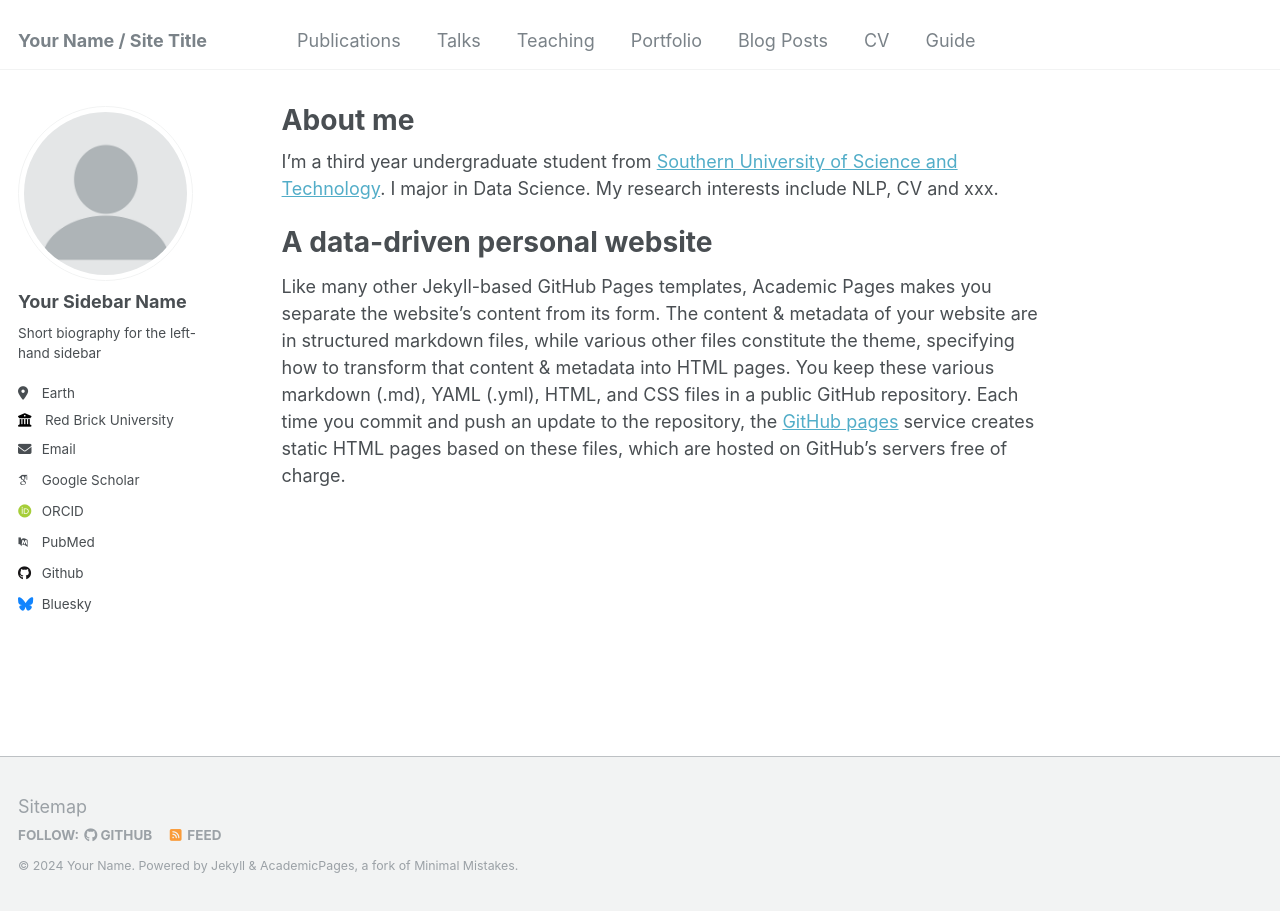
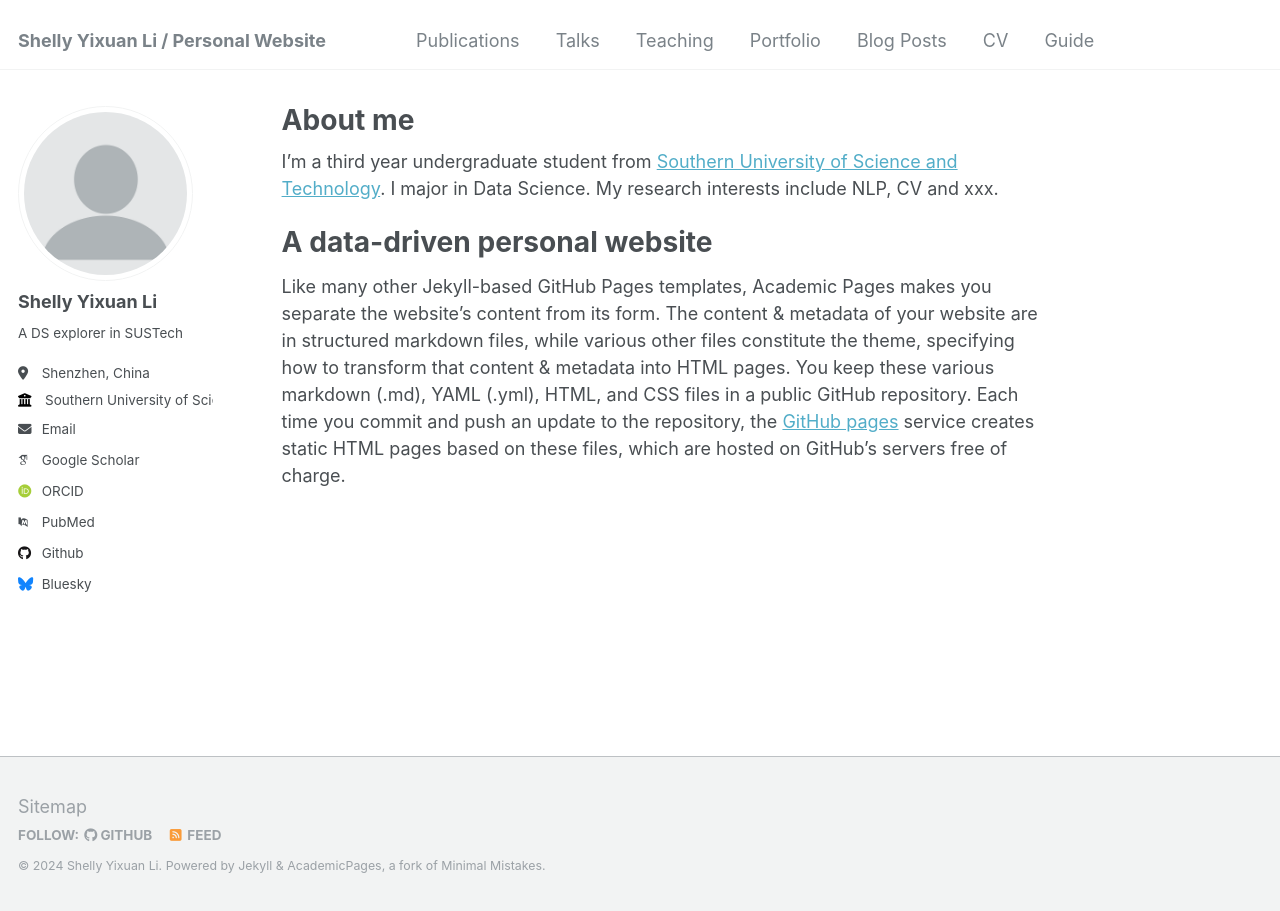
Before and after one commit to ShellyLeee/shellyleee.github.io, a Jekyll site: the page built from _pages/about.md, in a window 1280 px wide. Built offline with Jekyll 4.4.1, drawn with Linux system fonts in a browser that asks for light colours; some web fonts are replaced.

Commit message:
Update _config.yml

```diff
--- a/_config.yml
+++ b/_config.yml
@@ -8,13 +8,13 @@
 
 # Basic Site Settings
 locale                   : "en-US"
-title                    : "Your Name / Site Title"
+title                    : "Shelly Yixuan Li / Personal Website"
 title_separator          : "-"
-name                     : &name "Your Name"
+name                     : &name "Shelly Yixuan Li"
 description              : &description "personal description"
-url                      : https://academicpages.github.io # the base hostname & protocol for your site e.g. "https://mmistakes.github.io"
+url                      : https://shellyleee.github.io
 baseurl                  : "" # the subpath of your site, e.g. "/blog"
-repository               : "academicpages/academicpages.github.io"
+repository               : "ShellyLeee/shellyleee.github.io"
 
 # Site Author - The following control what appear as part of the author content on the side bar.
 #               If a field is blank the icon and link will not appear, otherwise it will be shown.
@@ -22,13 +22,13 @@ repository               : "academicpages/academicpages.github.io"
 author:
   # Biographic information
   avatar           : "profile.png"
-  name             : "Your Sidebar Name"
+  name             : "Shelly Yixuan Li"
   pronouns         : # example: "she/her"
-  bio              : "Short biography for the left-hand sidebar"
-  location         : "Earth"
-  employer         : "Red Brick University"
+  bio              : "A DS explorer in SUSTech"
+  location         : "Shenzhen, China"
+  employer         : "Southern University of Science and Technology"
   uri              : # URL
-  email            : "none@example.org"
+  email            : "shellyli1105@gmail.com"
 
   # Academic websites
   arxiv            : # URL - Update with the correct link to your profile
@@ -43,7 +43,7 @@ author:
   bitbucket        : # Username - Update with your username on the site
   codepen          : # Username
   dribbble         : # Username
-  github           : "academicpages"
+  github           : "shellyLeee"
   kaggle           : # Username
   stackoverflow    : # User number or user number and name (i.e., use "1" or "1/jeff-atwood")
 
```
